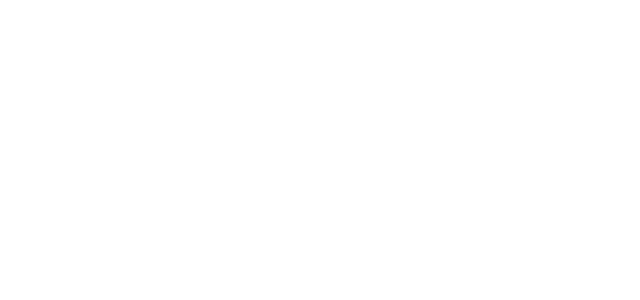
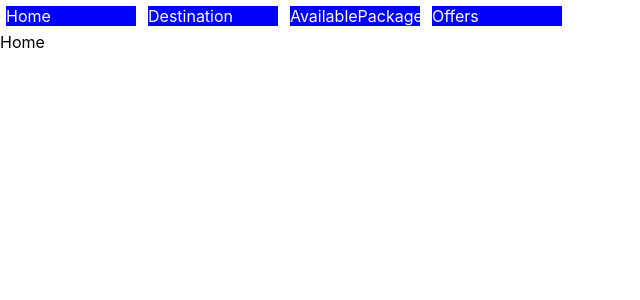
Before and after one commit to wahitom/phase-2-tour-project, a React (Create React App) app: page / in a window 1280 px wide. Shown: the top 300 px of the page, without its empty margins (0-640 px from the left). Built offline with nearby package versions, Linux system fonts and the light colour scheme.

Commit message:
NavBar update

```diff
--- a/src/App.js
+++ b/src/App.js
@@ -1,9 +1,15 @@
-
-
+import NavBar from "./components/NavBar";
+import { Route, Routes } from "react-router";
+import Home from "./components/Home";
+import Destination from "./components/Destination";
 function App() {
   return (
     <div className="App">
-
+      <NavBar />
+      <Routes>
+      <Route path="/" element={<Home />} />
+      <Route path="/destination" element={<Destination />} />
+    </Routes>
     </div>
   );
 }
--- a/src/components/Destination.jsx
+++ b/src/components/Destination.jsx
@@ -0,0 +1,9 @@
+import React from 'react'
+
+function Destination() {
+  return (
+    <div>Destination</div>
+  )
+}
+
+export default Destination
--- a/src/components/Home.jsx
+++ b/src/components/Home.jsx
@@ -0,0 +1,9 @@
+import React from 'react'
+
+const Home = () => {
+  return (
+    <div>Home</div>
+  )
+}
+
+export default Home
--- a/src/components/NavBar.jsx
+++ b/src/components/NavBar.jsx
@@ -0,0 +1,23 @@
+import { NavLink } from "react-router-dom"
+
+const linkStyles = {
+    display: "inline-block",
+    width: "130px",
+    padding: "4",
+    margin: "6px 6px",
+    background: "blue",
+    textDecoration: "none",
+    color: "white",
+  };
+function NavBar() {
+  return (
+        <div>
+          <NavLink to="/"exact style={linkStyles}> Home </NavLink>
+          <NavLink to="/destination"exact style={linkStyles}> Destination </NavLink>
+          <NavLink to="/activities"exact style={linkStyles}>AvailablePackages </NavLink>
+          <NavLink to="/offers"exact style={linkStyles}> Offers </NavLink>
+        </div>
+  )
+}
+
+export default NavBar
```
